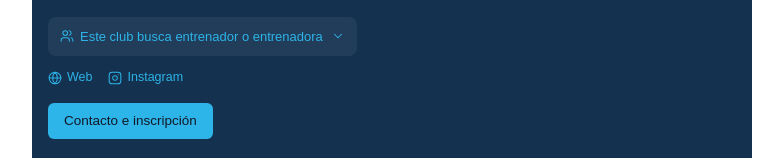
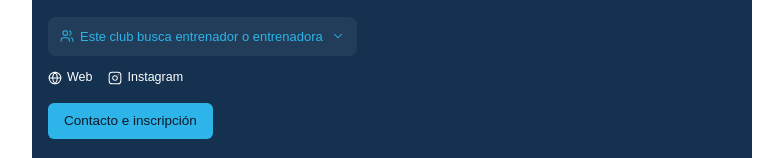
Before and after one commit to MO-Laura-MO/busco-equipo-jugador, a Next.js app: page /clubes/cv-mostoles in a window 1280 px wide. Shown: the part 320-478 px from the top of the page, without its empty margins (248-1031 px from the left). Built offline with nearby package versions, Linux system fonts and the light colour scheme; a web font is replaced by a local one.

Commit message:
Los enlaces de Web y redes de la cabecera, en blanco

```diff
--- a/app/clubes/[id]/page.tsx
+++ b/app/clubes/[id]/page.tsx
@@ -278,7 +278,7 @@ export default async function FichaClub({
                 rel="noopener noreferrer"
                 className={
                   colores
-                    ? "flex items-center gap-[5px] text-[12.5px] text-[var(--acento-club)] hover:text-white"
+                    ? "flex items-center gap-[5px] text-[12.5px] text-white hover:text-white/80"
                     : "flex items-center gap-[5px] text-[12.5px] text-tinta-2 hover:text-acento"
                 }
               >
@@ -296,7 +296,7 @@ export default async function FichaClub({
                   rel="noopener noreferrer"
                   className={
                     colores
-                      ? "flex items-center gap-[5px] text-[12.5px] text-[var(--acento-club)] hover:text-white"
+                      ? "flex items-center gap-[5px] text-[12.5px] text-white hover:text-white/80"
                       : "flex items-center gap-[5px] text-[12.5px] text-tinta-2 hover:text-acento"
                   }
                 >
```
